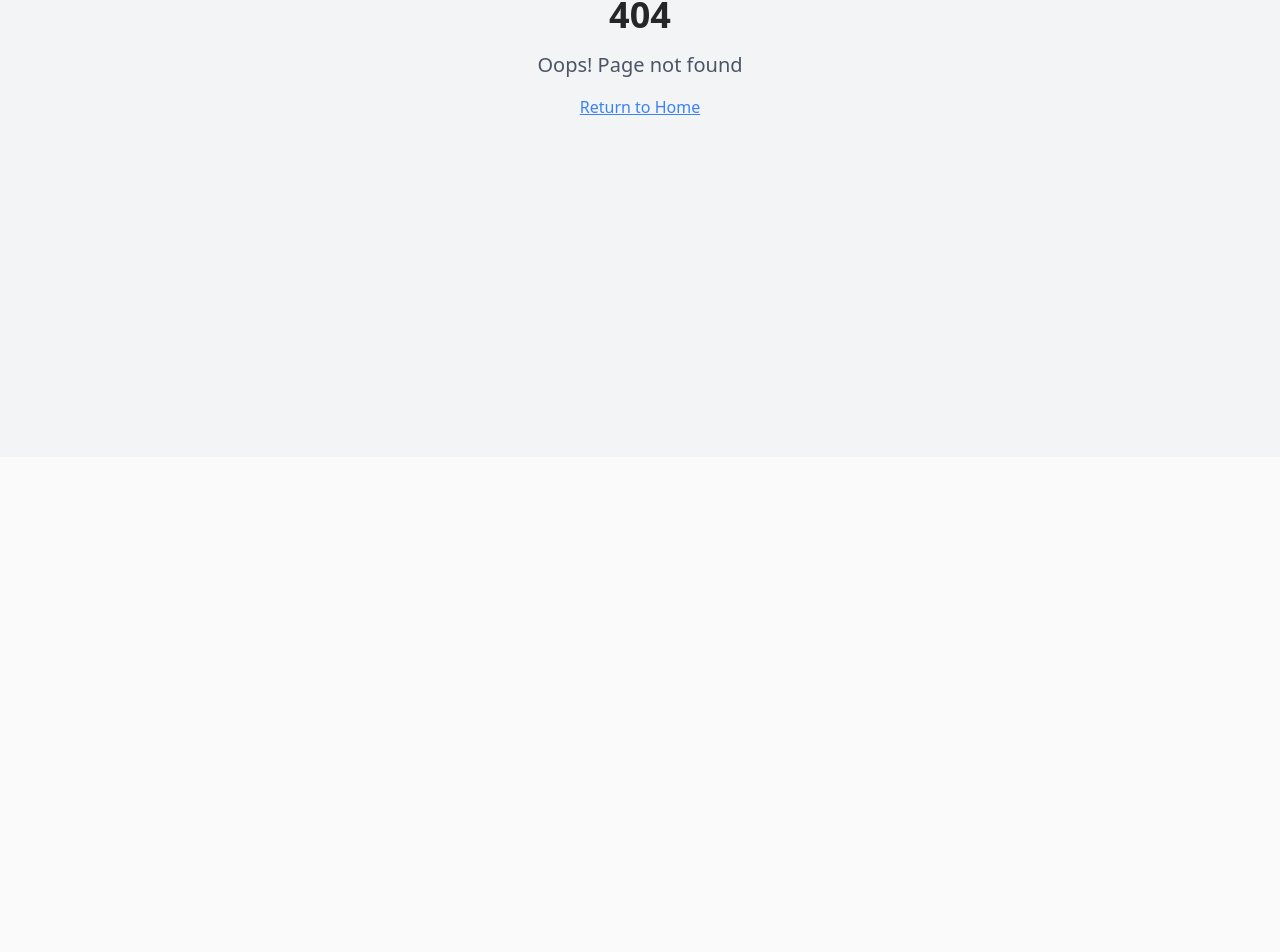
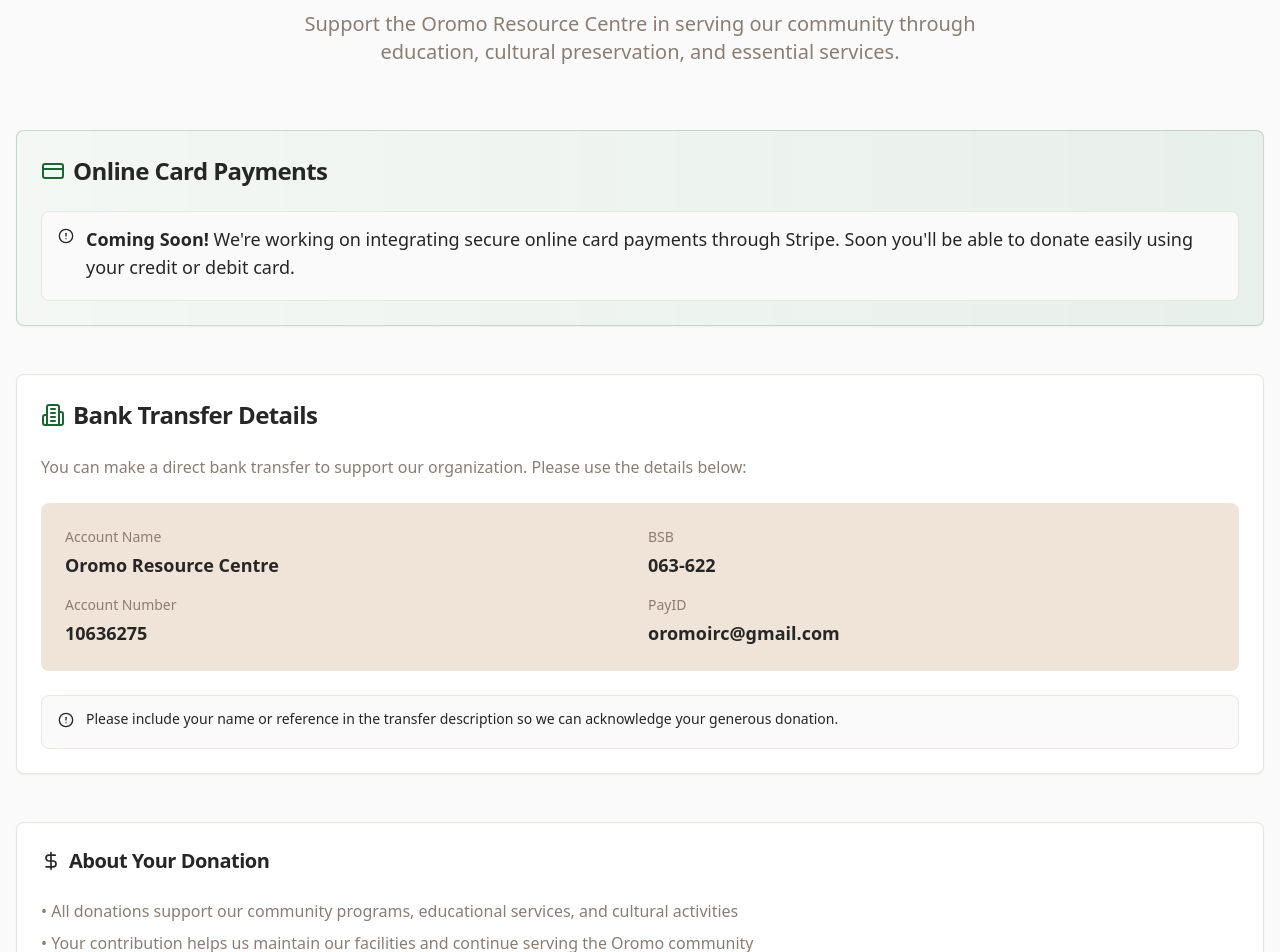
Before and after one commit to fes-reshid/oromo-resource-center, a React (Vite) app: page /donate in a window 1280 px wide. Before the commit this address had no page. Shown: the part 343-1295 px from the top of the page. Before the commit the page ends 800 px from the top, so only its background shows below. Built offline with nearby package versions, Linux system fonts and the light colour scheme.

Commit message:
Add Donate page

```diff
--- a/src/App.tsx
+++ b/src/App.tsx
@@ -16,6 +16,7 @@ import ServicesPage from "./pages/ServicesPage";
 import School from "./pages/School";
 import SpiritualServices from "./pages/SpiritualServices";
 import Events from "./pages/Events";
+import Donate from "./pages/Donate";
 import NotFound from "./pages/NotFound";
 
 const queryClient = new QueryClient();
@@ -40,6 +41,7 @@ const App = () => (
             <Route path="/school" element={<School />} />
             <Route path="/spiritual-services" element={<SpiritualServices />} />
             <Route path="/events" element={<Events />} />
+            <Route path="/donate" element={<Donate />} />
             {/* ADD ALL CUSTOM ROUTES ABOVE THE CATCH-ALL "*" ROUTE */}
             <Route path="*" element={<NotFound />} />
           </Routes>
--- a/src/components/Header.tsx
+++ b/src/components/Header.tsx
@@ -65,9 +65,11 @@ const Header = () => {
               </DropdownMenu>
               <Link to="/#support" className="text-sm font-semibold text-foreground hover:text-primary transition-colors">{t('supportUs')}</Link>
               <Link to="/volunteer" className="text-sm font-semibold text-foreground hover:text-primary transition-colors">{t('getInvolved')}</Link>
-              <Button className="bg-primary hover:bg-primary/90 text-primary-foreground font-bold px-6">
-                {t('donate')}
-              </Button>
+              <Link to="/donate">
+                <Button className="bg-primary hover:bg-primary/90 text-primary-foreground font-bold px-6">
+                  {t('donate')}
+                </Button>
+              </Link>
             </nav>
 
             {/* Mobile menu button */}
@@ -94,9 +96,11 @@ const Header = () => {
               <Link to="/gallery" className="py-2 text-sm font-semibold text-foreground hover:text-primary transition-colors">{t('gallery')}</Link>
               <Link to="/#support" className="py-2 text-sm font-semibold text-foreground hover:text-primary transition-colors">{t('supportUs')}</Link>
               <Link to="/volunteer" className="py-2 text-sm font-semibold text-foreground hover:text-primary transition-colors">{t('getInvolved')}</Link>
-              <Button className="bg-primary hover:bg-primary/90 text-primary-foreground font-bold mt-2">
-                {t('donate')}
-              </Button>
+              <Link to="/donate" className="block mt-2">
+                <Button className="bg-primary hover:bg-primary/90 text-primary-foreground font-bold w-full">
+                  {t('donate')}
+                </Button>
+              </Link>
             </nav>
           </div>
         </div>
--- /dev/null
+++ b/src/pages/Donate.tsx
@@ -0,0 +1,133 @@
+import { Heart, DollarSign, CreditCard, Building2, AlertCircle } from 'lucide-react';
+import { Card, CardContent, CardHeader, CardTitle } from '@/components/ui/card';
+import { Alert, AlertDescription } from '@/components/ui/alert';
+import Header from '@/components/Header';
+import Footer from '@/components/Footer';
+import { useLanguage } from '@/contexts/LanguageContext';
+
+const Donate = () => {
+  const { t } = useLanguage();
+
+  return (
+    <div className="min-h-screen bg-background">
+      <Header />
+
+      <div className="container mx-auto px-4 py-20">
+        {/* Page Header */}
+        <div className="text-center mb-16">
+          <Heart className="h-16 w-16 mx-auto mb-4 text-primary" />
+          <h1 className="text-4xl md:text-6xl font-bold mb-4 text-foreground">
+            {t('donate')}
+          </h1>
+          <p className="text-xl text-muted-foreground max-w-3xl mx-auto">
+            Support the Oromo Resource Centre in serving our community through education,
+            cultural preservation, and essential services.
+          </p>
+        </div>
+
+        {/* Coming Soon - Stripe */}
+        <Card className="mb-12 border-primary/20 bg-gradient-to-r from-primary/5 to-primary/10">
+          <CardHeader>
+            <CardTitle className="text-2xl flex items-center gap-2">
+              <CreditCard className="h-6 w-6 text-primary" />
+              Online Card Payments
+            </CardTitle>
+          </CardHeader>
+          <CardContent>
+            <Alert>
+              <AlertCircle className="h-4 w-4" />
+              <AlertDescription className="text-lg">
+                <strong>Coming Soon!</strong> We're working on integrating secure online card payments
+                through Stripe. Soon you'll be able to donate easily using your credit or debit card.
+              </AlertDescription>
+            </Alert>
+          </CardContent>
+        </Card>
+
+        {/* Bank Transfer Details */}
+        <Card className="mb-12">
+          <CardHeader>
+            <CardTitle className="text-2xl flex items-center gap-2">
+              <Building2 className="h-6 w-6 text-primary" />
+              Bank Transfer Details
+            </CardTitle>
+          </CardHeader>
+          <CardContent className="space-y-6">
+            <p className="text-muted-foreground">
+              You can make a direct bank transfer to support our organization.
+              Please use the details below:
+            </p>
+
+            <div className="bg-secondary/30 p-6 rounded-lg space-y-3">
+              <div className="grid grid-cols-1 md:grid-cols-2 gap-4">
+                <div>
+                  <p className="text-sm text-muted-foreground mb-1">Account Name</p>
+                  <p className="text-lg font-semibold">Oromo Resource Centre</p>
+                </div>
+                <div>
+                  <p className="text-sm text-muted-foreground mb-1">BSB</p>
+                  <p className="text-lg font-semibold">063-622</p>
+                </div>
+                <div>
+                  <p className="text-sm text-muted-foreground mb-1">Account Number</p>
+                  <p className="text-lg font-semibold">10636275</p>
+                </div>
+                <div>
+                  <p className="text-sm text-muted-foreground mb-1">PayID</p>
+                  <p className="text-lg font-semibold">oromoirc@gmail.com</p>
+                </div>
+              </div>
+            </div>
+
+            <Alert>
+              <AlertCircle className="h-4 w-4" />
+              <AlertDescription>
+                Please include your name or reference in the transfer description so we can
+                acknowledge your generous donation.
+              </AlertDescription>
+            </Alert>
+          </CardContent>
+        </Card>
+
+        {/* Tax Deductibility Notice */}
+        <Card className="mb-12">
+          <CardHeader>
+            <CardTitle className="text-xl flex items-center gap-2">
+              <DollarSign className="h-5 w-5" />
+              About Your Donation
+            </CardTitle>
+          </CardHeader>
+          <CardContent>
+            <ul className="space-y-2 text-muted-foreground">
+              <li>• All donations support our community programs, educational services, and cultural activities</li>
+              <li>• Your contribution helps us maintain our facilities and continue serving the Oromo community</li>
+              <li>• Every donation, no matter the size, makes a meaningful difference</li>
+              <li>• For receipts or queries, please contact us at oromoirc@gmail.com</li>
+            </ul>
+          </CardContent>
+        </Card>
+
+        {/* Impact Section */}
+        <div className="text-center">
+          <Card className="max-w-2xl mx-auto bg-gradient-to-r from-primary/10 to-primary/5 border-primary/20">
+            <CardContent className="p-8">
+              <Heart className="h-16 w-16 mx-auto mb-4 text-primary" />
+              <h2 className="text-3xl font-bold mb-4">Your Impact Matters</h2>
+              <p className="text-lg text-muted-foreground mb-6">
+                Your generous donation helps us provide Saturday school education, preserve our cultural
+                heritage, offer Islamic burial services, and support families in our community.
+              </p>
+              <p className="text-sm text-muted-foreground">
+                <strong>ABN:</strong> 24 434 146 730
+              </p>
+            </CardContent>
+          </Card>
+        </div>
+      </div>
+
+      <Footer />
+    </div>
+  );
+};
+
+export default Donate;
```
